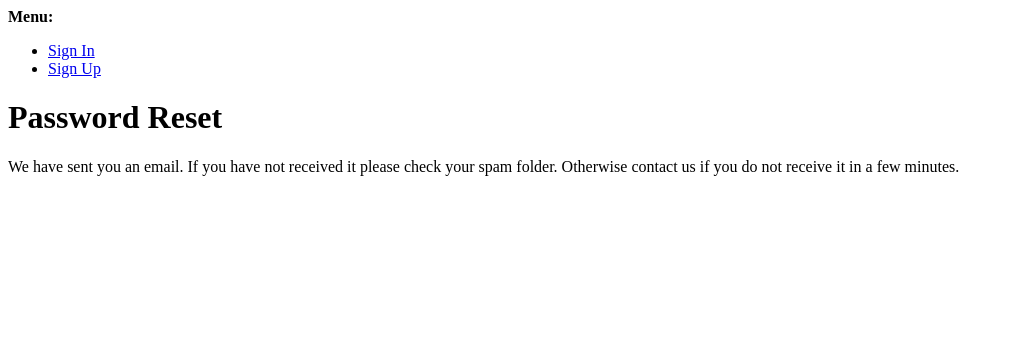
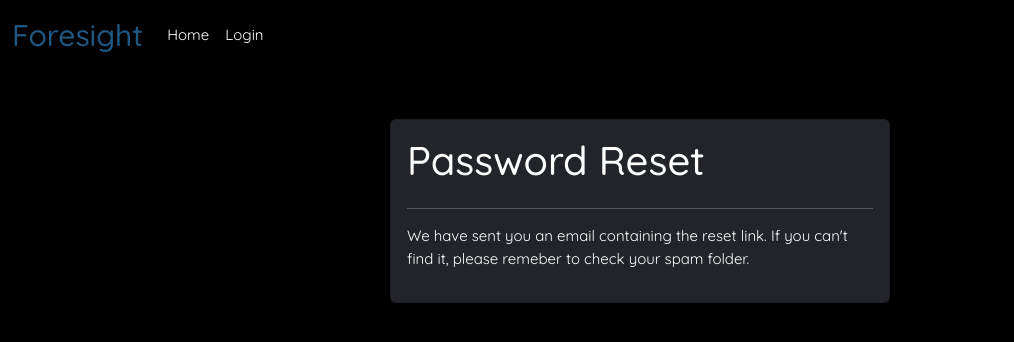
Before and after one commit to MichaelSturgeon/Foresight, a Django app: a page that uses templates/account/password_reset_done.html in a window 1280 px wide. Shown: the top 342 px of the page, without its empty margins (0-1014 px from the left). Run offline with Django 4.2, Linux system fonts and the light colour scheme; some libraries are stand-ins or nearby versions.

Commit message:
Style 'password_reset_done.html' file

```diff
--- a/templates/account/password_reset.html
+++ b/templates/account/password_reset.html
@@ -24,7 +24,7 @@
                         {% endelement %}
                         {% endslot %}
                         {% slot actions %}
-                        <button type="submit" class="btn btn-dark"><i class="fa-solid fa-envelope"></i> Reset
+                        <button type="submit" class="btn btn-dark"><i class="fa-solid fa-envelope"></i> Send Link
                         </button>
                         {% endslot %}
                         {% endelement %}
--- a/templates/account/password_reset_done.html
+++ b/templates/account/password_reset_done.html
@@ -1,18 +1,28 @@
-{% extends "account/base_entrance.html" %}
+{% extends "base.html" %}
 {% load i18n %}
 {% load allauth %}
 {% load account %}
-{% block head_title %}
-    {% trans "Password Reset" %}
-{% endblock head_title %}
 {% block content %}
-    {% element h1 %}
-        {% trans "Password Reset" %}
-    {% endelement %}
-    {% if user.is_authenticated %}
-        {% include "account/snippets/already_logged_in.html" %}
-    {% endif %}
-    {% element p %}
-        {% blocktrans %}We have sent you an email. If you have not received it please check your spam folder. Otherwise contact us if you do not receive it in a few minutes.{% endblocktrans %}
-    {% endelement %}
+<container class="d-flex justify-content-center mt-5">
+    <div class="row">
+        <div class="col">
+            <div class="card text-bg-dark mb-3 p-3 acc-panel">
+                <div class="row">
+                    <div class="col">
+                        <h1>Password Reset</h1>
+                    </div>
+                </div>
+                <hr>
+                <div class="row">
+                    <div class="col">
+                        <p>
+                            {% blocktrans %}We have sent you an email containing the reset link. If you can't find it,
+                            please remeber to check your spam folder.{% endblocktrans %}
+                        </p>
+                    </div>
+                </div>
+            </div>
+        </div>
+    </div>
+</container>
 {% endblock content %}
```
